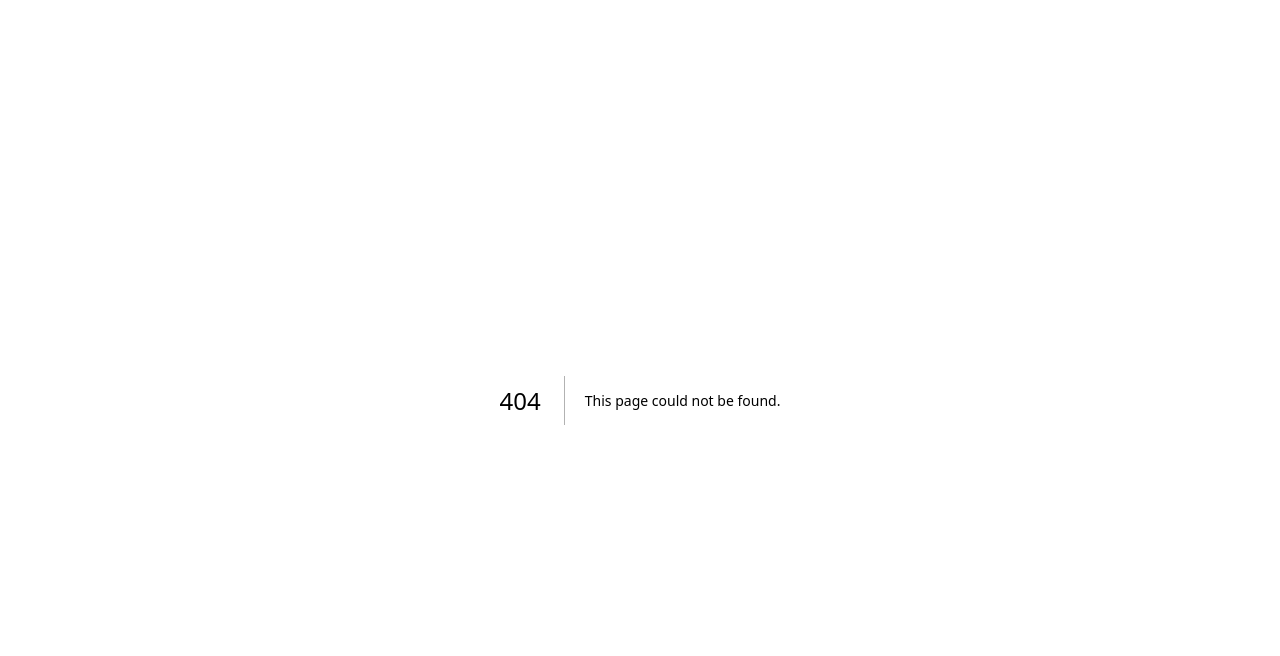
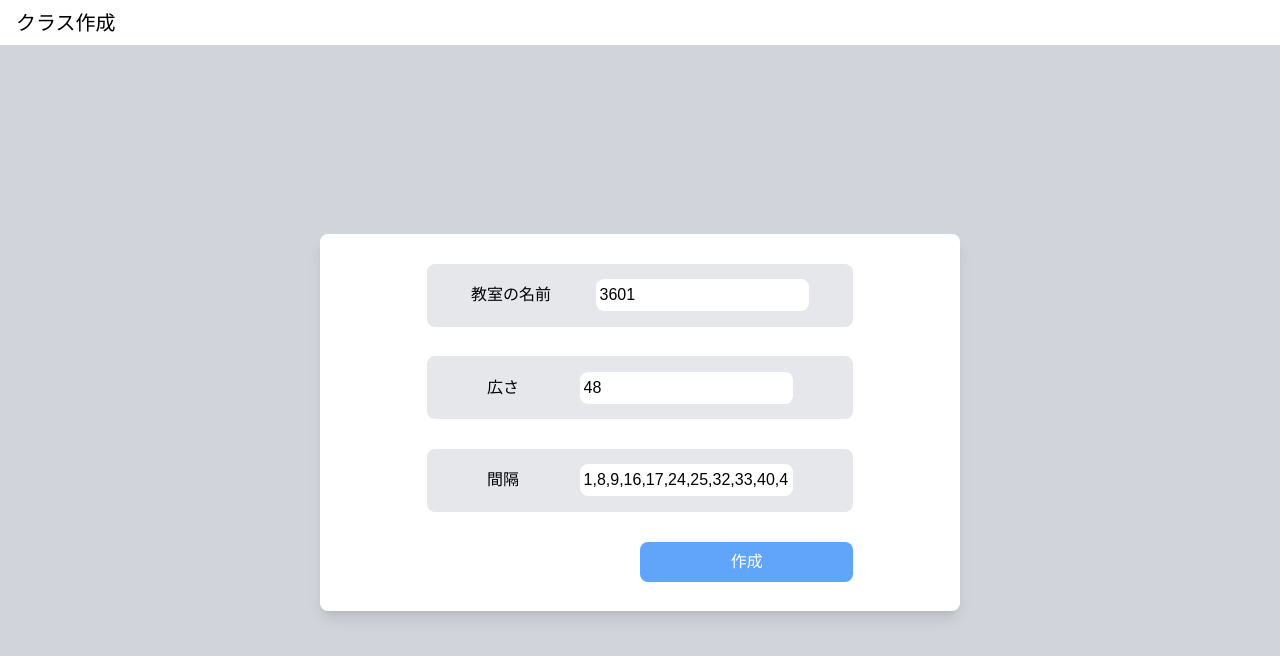
Before and after one commit to yumekiti-archive/SchoolCall, a Next.js app: page /classroom/register in a window 1280 px wide. Before the commit this address had no page. Shown: the top 656 px of the page. Built offline with nearby package versions, Linux system fonts and the light colour scheme.

Commit message:
`add` various

```diff
--- a/components/template/Layout.tsx
+++ b/components/template/Layout.tsx
@@ -2,14 +2,15 @@ import { ReactNode, FC } from 'react';
 
 type Props = {
   children: ReactNode;
+  Title: string;
 };
 
-const Layout: FC<Props> = ({ children }) => {
+const Layout: FC<Props> = ({ children, Title }) => {
   return (
     <div className='w-screen h-screen bg-gray-300'>
       <div className='w-full h-full flex flex-col'>
         <header className='h-12 bg-white flex items-center'>
-          <div className='text-xl ml-4'>座席表</div>
+          <div className='text-xl ml-4'>{Title}</div>
         </header>
         {children}
       </div>
--- /dev/null
+++ b/hooks/useClassroom.ts
@@ -0,0 +1,46 @@
+import { fetchInstance } from '../libs/fetchInstance';
+
+const url = '/classroom';
+
+export const useGetClassroom = async () => {
+  const fetch = fetchInstance();
+
+  const { data } = await fetch.get(url);
+  return data;
+};
+
+export const useGetClassroomById = async (id: any) => {
+  const fetch = fetchInstance();
+
+  console.log(id)
+
+  const { data } = await fetch.get(url, {
+    params: { id }
+  });
+  return data;
+}
+
+export const usePostClassroom = async (classroom: any) => {
+  const fetch = fetchInstance();
+
+  const { data } = await fetch.post(url, classroom);
+  return data;
+}
+
+export const usePutClassroom = async (classroom: any) => {
+  const fetch = fetchInstance();
+
+  const { data } = await fetch.put(url, classroom, {
+    params: { id: classroom.id }
+  });
+  return data;
+}
+
+export const useDeleteClassroom = async (id: any) => {
+  const fetch = fetchInstance();
+
+  const { data } = await fetch.delete(url, {
+    params: { id }
+  });
+  return data;
+}
--- /dev/null
+++ b/libs/fetchInstance.ts
@@ -0,0 +1,10 @@
+import axios from 'axios';
+
+export const fetchInstance = () => {
+  return axios.create({
+    baseURL: location.origin + '/api',
+    headers: {
+      'Content-Type': 'application/json',
+    },
+  });
+};
--- a/package.json
+++ b/package.json
@@ -15,6 +15,7 @@
     "@types/react": "18.2.0",
     "@types/react-dom": "18.2.1",
     "autoprefixer": "10.4.14",
+    "axios": "^1.4.0",
     "eslint": "8.39.0",
     "eslint-config-next": "13.3.1",
     "next": "13.3.1",
--- /dev/null
+++ b/pages/classroom/[classroom_id]/[className].tsx
@@ -0,0 +1,17 @@
+import { useRouter } from 'next/router'
+
+import Layout from '@/components/template/Layout';
+import { useState } from 'react';
+
+const ClassroomRegister = () => {
+  const router = useRouter();
+  const { classroom, className } = router.query;
+
+  return (
+    <Layout Title='クラス作成'>
+      <p>{classroom}</p>
+    </Layout>
+  );
+};
+
+export default ClassroomRegister;
--- /dev/null
+++ b/pages/classroom/[classroom_id]/index.tsx
@@ -0,0 +1,27 @@
+import Layout from '@/components/template/Layout';
+import { useEffect, useState } from 'react';
+import Link from 'next/link'
+import { useRouter } from 'next/router'
+
+import { useGetClassroomById } from '@/hooks/useClassroom';
+
+const ClassroomRegister = () => {
+  const router = useRouter();
+  const { classroom_id } = router.query;
+  const [classroom, setClassroom] = useState<any>();
+
+  if (classroom_id && !classroom) {
+    useGetClassroomById(classroom_id).then((res) => {
+      setClassroom(res);
+    });
+  }
+
+  return (
+    classroom &&
+    <Layout Title='クラス作成'>
+      {classroom.id}
+    </Layout>
+  );
+};
+
+export default ClassroomRegister;
--- /dev/null
+++ b/pages/classroom/index.tsx
@@ -0,0 +1,65 @@
+import Layout from '@/components/template/Layout';
+import { useState } from 'react';
+import Link from 'next/link'
+
+import { useGetClassroom, usePutClassroom, useDeleteClassroom } from '@/hooks/useClassroom';
+
+const ClassroomRegister = () => {
+  const [classrooms, setClassrooms] = useState([]);
+
+  if (classrooms.length === 0) {
+    useGetClassroom().then((res) => {
+      setClassrooms(res);
+    });
+  }
+
+  const handleDelete = (body: any) => {
+    useDeleteClassroom(body);
+    window.location.reload();
+  }
+
+  const handleUpdate = (classroomId: any, updatedClassroom: any) => {
+    usePutClassroom( updatedClassroom);
+  }
+
+  if (classrooms.length === 0) return <></>;
+
+  return (
+    <Layout Title='クラス作成'>
+      <div className='w-full h-full grid grid-cols-2 grid-rows-3 gap-4 p-4'>
+        {classrooms.map((classroom: any) => (
+          <div key={classroom.id} className='col-span-1 row-span-1 bg-white rounded-lg shadow-lg flex flex-col justify-evenly items-center'>
+            <div className='flex justify-evenly items-center bg-gray-200 w-8/12 h-1/6 rounded-lg'>
+              <span>教室の名前</span>
+              <input type="text" className='w-1/2 rounded-lg p-1' defaultValue={classroom.name} onChange={(e) => {classroom.name = e.target.value}} />
+            </div>
+            <div className='flex justify-evenly items-center bg-gray-200 w-8/12 h-1/6 rounded-lg'>
+              <span>広さ</span>
+              <input type="number" className='w-1/2 rounded-lg p-1' min="1" max="100" defaultValue={classroom.breadth} onChange={(e) => {classroom.breadth = parseInt(e.target.value)}} />
+            </div>
+            <div className='flex justify-evenly items-center bg-gray-200 w-8/12 h-1/6 rounded-lg'>
+              <span>間隔</span>
+              <input type="text" className='w-1/2 rounded-lg p-1' defaultValue={classroom.gap} onChange={(e) => {classroom.gap = e.target.value}} />
+            </div>
+            <div className='flex justify-end items-center w-8/12 rounded-lg grid grid-cols-4 gap-2'>
+              <Link href={`/classroom/${classroom.id}`} className='col-span-1 rounded-lg p-2 bg-yellow-400 text-white' onClick={() => handleUpdate(classroom.id, classroom)}>
+                詳細
+              </Link>
+              <button className='col-span-1 rounded-lg p-2 bg-green-400 text-white' onClick={() => handleUpdate(classroom.id, classroom)}>
+                備品
+              </button>
+              <button className='col-span-1 rounded-lg p-2 bg-blue-400 text-white' onClick={() => handleUpdate(classroom.id, classroom)}>
+                更新
+              </button>
+              <button className='col-span-1 rounded-lg p-2 bg-red-400 text-white' onClick={() => handleDelete(classroom.id)}>
+                削除
+              </button>
+            </div>
+          </div>
+        ))}
+      </div>
+    </Layout>
+  );
+};
+
+export default ClassroomRegister;
--- /dev/null
+++ b/pages/classroom/register.tsx
@@ -0,0 +1,50 @@
+import { useRouter } from 'next/router'
+
+import Layout from '@/components/template/Layout';
+import { useState } from 'react';
+
+import { usePostClassroom } from '@/hooks/useClassroom';
+
+const ClassroomRegister = () => {
+  const [name, setName] = useState('3601');
+  const [breadth, setBreadth] = useState(48);
+  const [gap, setGap] = useState('1,8,9,16,17,24,25,32,33,40,48');
+
+  const handleClick = () => {
+    const body = {
+      name: name,
+      breadth: breadth,
+      gap: gap.split(',').map((g) => Number(g)),
+    };
+
+    usePostClassroom(body);
+  }
+
+  return (
+    <Layout Title='クラス作成'>
+      <div className='w-full h-full flex justify-center items-center'>
+        <div className='w-1/2 h-1/2 bg-white rounded-lg shadow-lg flex flex-col justify-evenly items-center'>
+          <div className='flex justify-evenly items-center bg-gray-200 w-8/12 h-1/6 rounded-lg'>
+            <span>教室の名前</span>
+            <input type="text" className='w-1/2 rounded-lg p-1' defaultValue={name} onChange={(e) => setName(e.target.value)} />
+          </div>
+          <div className='flex justify-evenly items-center bg-gray-200 w-8/12 h-1/6 rounded-lg'>
+            <span>広さ</span>
+            <input type="number" className='w-1/2 rounded-lg p-1' min="1" max="100" defaultValue={breadth} onChange={(e) => setBreadth(Number(e.target.value))} />
+          </div>
+          <div className='flex justify-evenly items-center bg-gray-200 w-8/12 h-1/6 rounded-lg'>
+            <span>間隔</span>
+            <input type="text" className='w-1/2 rounded-lg p-1' defaultValue={gap} onChange={(e) => setGap(e.target.value)} />
+          </div>
+          <div className='flex justify-end items-center w-8/12 rounded-lg'>
+            <button className='w-1/2 rounded-lg p-2 bg-blue-400 text-white' onClick={handleClick}>
+              作成
+            </button>
+          </div>
+        </div>
+      </div>
+    </Layout>
+  );
+};
+
+export default ClassroomRegister;
--- a/pages/index.tsx
+++ b/pages/index.tsx
@@ -5,7 +5,7 @@ import { classrooms, placements, desks, call_orders } from '@/mocks/data';
 
 const Home = () => {
   return (
-    <Layout>
+    <Layout Title='座席表'>
       <Classroom desks={desks} call_orders={call_orders} classroom={classrooms[0]} placements={placements} />
     </Layout>
   );
```
Also changed, not shown: 2 other files (tests, documents, lock files or other folders).
